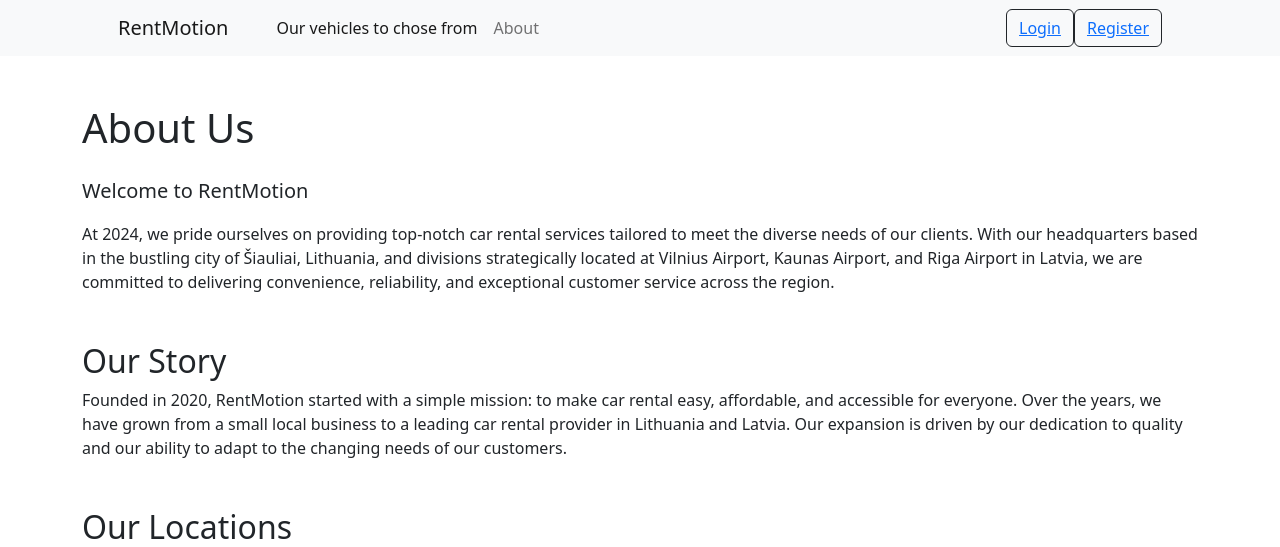
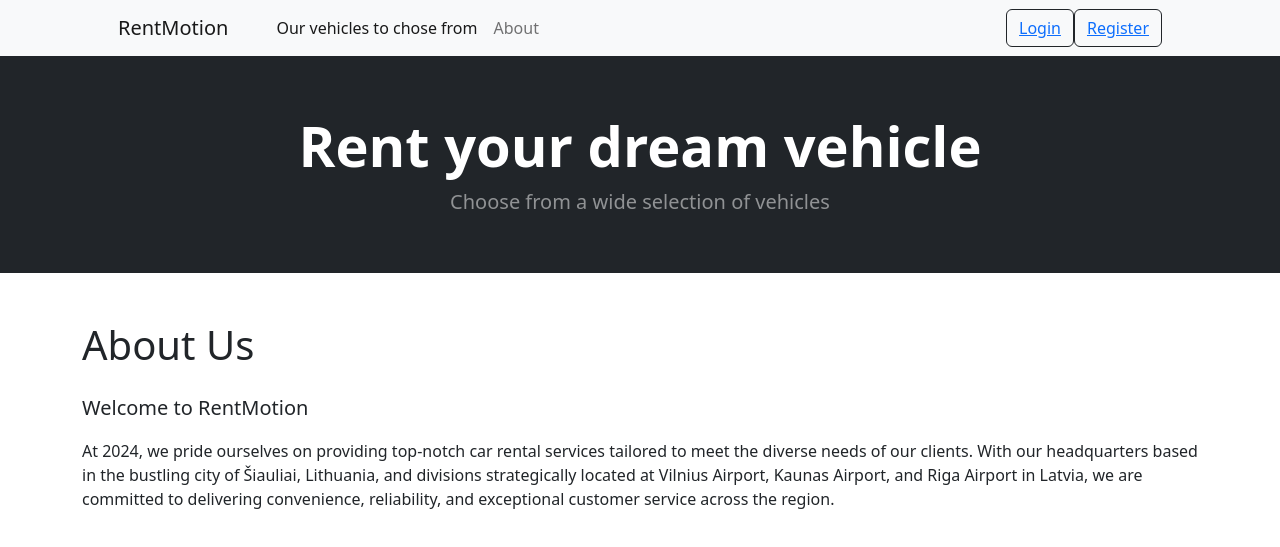
Before and after one commit to kabutas/nuomosProject, a Django app: page /about/ in a window 1280 px wide. Shown: the top 547 px of the page. Run offline with Django 5.2, Linux system fonts and the light colour scheme; parts of the project's set-up code (start-up, migrations or seed data) failed here and were passed over; some libraries are stand-ins or nearby versions.

Commit message:
small design fixes(removed debuting info)
TO DO:

redo reservation page and logic -

staff page         +-

user settings page to change password

MAYBE:

add pay method???

TO FIX:
- car detail returns button to car list, not to previous page.

-Design need fixes --------

```diff
--- a/templates/about.html
+++ b/templates/about.html
@@ -1,6 +1,15 @@
 {% extends 'main.html' %}
 
 {% block content %}
+
+    <header class="bg-dark py-2">
+        <div class="container px-4 px-lg-5 my-5">
+            <div class="text-center text-white">
+                <h1 class="display-4 fw-bolder">Rent your dream vehicle</h1>
+                <p class="lead fw-normal text-white-50 mb-0">Choose from a wide selection of vehicles</p>
+            </div>
+        </div>
+    </header>
 
     <div class="container my-5">
         <div class="row">
--- a/templates/location_detail.html
+++ b/templates/location_detail.html
@@ -51,7 +51,6 @@
                                                 <h5 class="card-title">{{ item.brand }} {{ item.model }}
                                                     ({{ item.year }})</h5>
                                                 <p class="card-text">{{ item.description|truncatechars:50 }}</p>
-                                                <p class="card-text">--{{ item.rental_is_available }}--</p>
                                             </div>
                                         </div>
                                     </div>
```
Also changed, not shown: templates/rental_items_list.html (+5 -6 lines), db.sqlite3.
